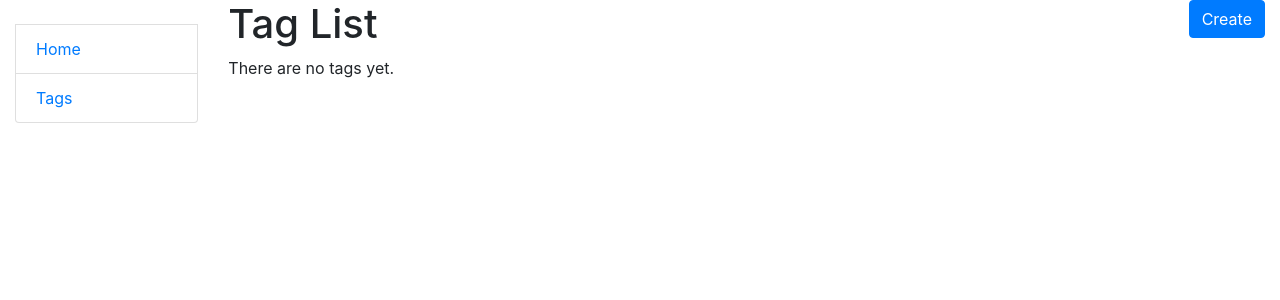
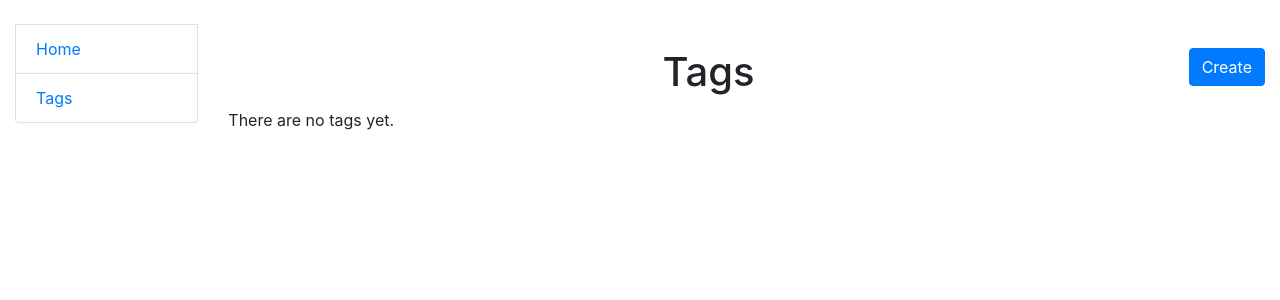
Before and after one commit to Yaroslav-Stetsko/Todo-List-project, a Django app: page /tags/ in a window 1280 px wide. Shown: the top 300 px of the page. Run offline with Django 4.2, Linux system fonts and the light colour scheme; data that the repository does not hold is empty; some libraries are stand-ins or nearby versions.

Commit message:
Refactoring and improvements

```diff
--- a/templates/todo/tag_list.html
+++ b/templates/todo/tag_list.html
@@ -2,8 +2,9 @@
 {% load crispy_forms_filters %}
 
 {% block content %}
-  <h1>
-    Tag List
+  <h1 class="card-title" style="text-align: center">
+    <br>
+    Tags
     <a style="float: right" href="{% url 'todo:tag-create' %}" class="btn btn-primary">
       Create
     </a>
@@ -20,12 +21,8 @@
 
       {% for tag in tag_list %}
         <tr>
-          <td>
-              {{ tag.id }}
-          </td>
-          <td>
-              {{ tag.name }}
-          </td>
+          <td>{{ tag.id }}</td>
+          <td>{{ tag.name }}</td>
           <td>
               <a href="{% url 'todo:tag-update' pk=tag.pk%}" class="btn btn-primary">
                 Update
--- a/templates/todo/task_list.html
+++ b/templates/todo/task_list.html
@@ -3,7 +3,7 @@
 
 <br>
 
-<h1 class="card-title">TODO LIST
+<h1 class="card-title" style="text-align: center">TODO list
    <a style="float: right" href="{% url "todo:task-create" %}">
    <button class="btn btn-primary">Add task</button>
    </a>
```
